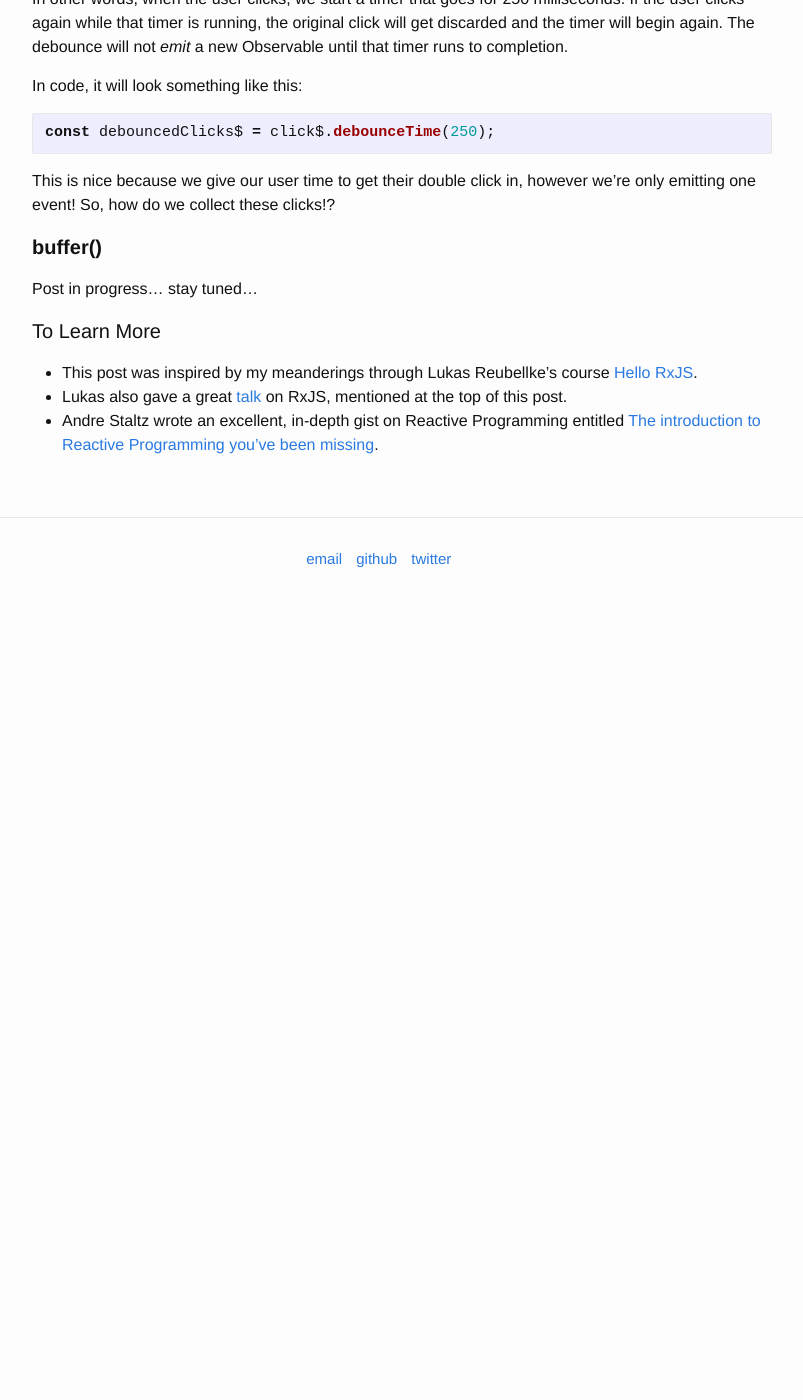
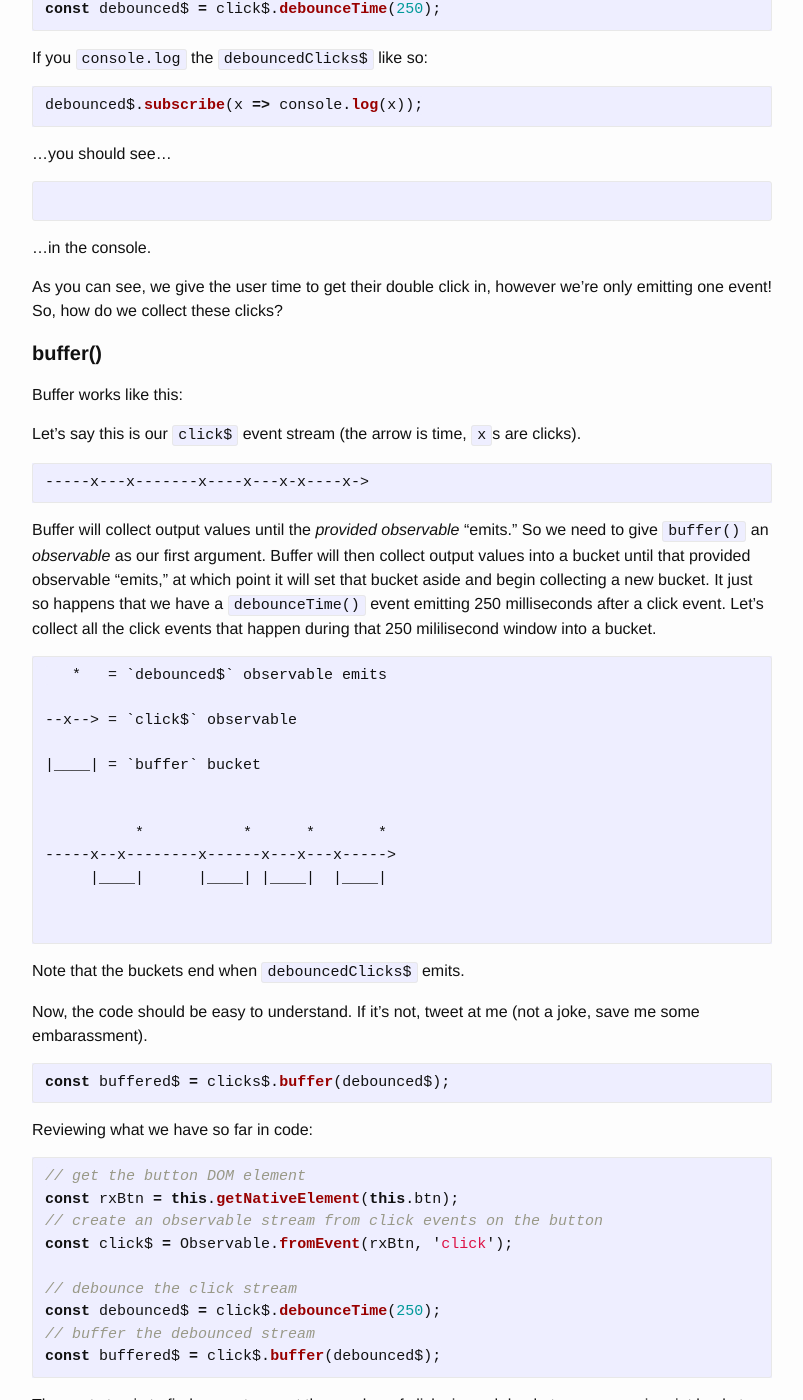
Before and after one commit to vincecampanale/blog, a Jekyll site: the page built from _posts/2017-05-24-learn-rxjs-with-a-button.markdown, in a window 1280 px wide and 1400 px high, scrolled down 2915 px. Shown: the whole window, without its empty margins (238-1041 px from the left). Built offline with Jekyll 4.4.1, drawn with Linux system fonts in a browser that asks for light colours; before the commit the page ends 3545 px from its top, so only the background shows below that; some of the changed text lies outside the part shown.

Commit message:
post(learn rxjs): cover buffer and start map

````diff
--- a/_posts/2017-05-24-learn-rxjs-with-a-button.markdown
+++ b/_posts/2017-05-24-learn-rxjs-with-a-button.markdown
@@ -14,7 +14,7 @@
 
 Clone [this repo](https://github.com/vincecampanale/learn-rxjs-with-a-button) to get the seed locally. You can also `checkout` the `completed` branch to see the end result (along with a bonus feature not covered in this guide 🕵️).
 
-You don't need to know Angular to follow along, just open `src/app/app.component.ts` and you're good to go. There will be a comment in the `ngOnInit()` method in the `AppComponent` class -- replace that comment with the code as I cover it line-by-line. I encourage you to experiment and see what other cool streams you can make as we progress.
+You don't need to know Angular to follow along, just follow the instructions in the README, open `src/app/app.component.ts` and you're good to go. There will be a comment in the `ngOnInit()` method in the `AppComponent` class -- replace that comment with the code as I cover it line-by-line. I encourage you to experiment and see what other cool streams you can make as we progress.
 
 
 <h2>The Button</h2>
@@ -23,14 +23,15 @@
 
 I've also provided it here in case you don't feel like cloning the project and installing / serving it:
 
-    <button #btn md-raised-button color="accent">
-        Button
-    </button>
+```html
+<button #btn md-raised-button color="accent">
+    Button
+</button>
 
-    <div class="container">
-        <h1>{ { messages } }</h1>
-    </div>
-
+<div class="container">
+    <h1>{{ messages }}</h1>
+</div>
+```
 
 As you can see, we have a button and a message.
 
@@ -48,35 +49,34 @@
 ```
 The arrow here represents time, you could think of each `-` as a discrete moment. Let's pretend that this stream represents a button sitting on the screen. As time passes, a user may or may not click on said button. Each `x` indicates that the user has clicked on the button, thus firing a 'click' event.
 
-Here's how you make that arrow diagram with RxJS:
+```javascript
+const rxBtn = this.getNativeElement(this.btn);       // get the button element
+const click$ = Observable.fromEvent(rxBtn, 'click'); // listen for clicks
+```
 
-    const rxBtn = this.getNativeElement(this.btn);       // get the button element
-    const click$ = Observable.fromEvent(rxBtn, 'click'); // listen for clicks
-
-This code reads pretty smoothly. We're creating a click stream, which is an `Observable` (don't worry too much about that for now, but do take a second to think about what an `Observable` is just based on it's name).
+That's not so bad. We're creating a click stream, which is an `Observable` (don't worry too much about that for now, but do take a second to think about what an `Observable` is just based on it's name).
 
 **Note:** A common convention when working with Observable streams is to end your stream variables with `$`. It's basically an abbreviation for "stream" -- e.g. `clickStream` becomes `click$`.
 
 ### RxJS Operators
 
-Operators are the methods that we have access to when working with Observables. RxJS operators encourage *declarative programming*, meaning that instead of telling the computer *how* to do what you want, you just tell it *what* you want.
+Operators are the methods that we have access to when working with Observables. RxJS operators encourage *declarative programming*, meaning that instead of telling the computer *how* to do what you want (i.e. `for` loops), you just tell it *what* you want (i.,e. `map( from this => to that )`).
 
 ##### [Begin Tangent]
 
 A brief example of using *declarative* programming to double the numbers in an array:
 
-    // not declarative :(
-
-    const a = [1, 2, 3];
-    const double = arr => {
-        for ( let i = 0; i < arr.length; i++ ) {
-            arr[i] = arr[i] * 2;
-        }
-        return arr;
+```javascript
+// not declarative :(
+const a = [1, 2, 3];
+const double = arr => {
+    for ( let i = 0; i < arr.length; i++ ) {
+        arr[i] = arr[i] * 2;
     }
-    double(a) // [2, 4, 6]
-
-<br />
+    return arr;
+}
+double(a) // [2, 4, 6]
+```
 
 
 ```javascript
@@ -114,14 +114,78 @@
 
 In code, it will look something like this:
 ```javascript
-const debouncedClicks$ = click$.debounceTime(250);
+const debounced$ = click$.debounceTime(250);
 ```
-This is nice because we give our user time to get their double click in, however we're only emitting one event! So, how do we collect these clicks!?
+
+If you `console.log` the `debouncedClicks$` like so:
+
+```javascript
+debounced$.subscribe(x => console.log(x));
+```
+
+...you should see...
+
+```javscript
+```
+
+...in the console.
+
+As you can see, we give the user time to get their double click in, however we're only emitting one event! So, how do we collect these clicks?
 
 #### **buffer()**
 
+Buffer works like this:
+
+Let's say this is our `click$` event stream (the arrow is time, `x`s are clicks).
+
+```
+-----x---x-------x----x---x-x----x->
+```
+
+Buffer will collect output values until the *provided observable* "emits." So we need to give `buffer()` an *observable* as our first argument. Buffer will then collect output values into a bucket until that provided observable "emits," at which point it will set that bucket aside and begin collecting a new bucket. It just so happens that we have a `debounceTime()` event emitting 250 milliseconds after a click event. Let's collect all the click events that happen during that 250 mililisecond window into a bucket.
+
+```
+   *   = `debounced$` observable emits
+
+--x--> = `click$` observable
+
+|____| = `buffer` bucket
 
 
+          *           *      *       *
+-----x--x--------x------x---x---x----->
+     |____|      |____| |____|  |____|
+
+
+```
+
+Note that the buckets end when `debouncedClicks$` emits.
+
+Now, the code should be easy to understand. If it's not, tweet at me (not a joke, save me some embarassment).
+
+```javascript
+const buffered$ = clicks$.buffer(debounced$);
+```
+
+Reviewing what we have so far in code:
+
+```javascript
+// get the button DOM element
+const rxBtn = this.getNativeElement(this.btn);
+// create an observable stream from click events on the button
+const click$ = Observable.fromEvent(rxBtn, 'click');
+
+// debounce the click stream
+const debounced$ = click$.debounceTime(250);
+// buffer the debounced stream
+const buffered$ = click$.buffer(debounced$);
+```
+
+The next step is to find a way to count the number of clicks in each bucket so we can pinpoint bucket with two clicks.
+
+#### **map()** 🗺
+
+Not to be confused with [`Array.prototype.map()`](https://developer.mozilla.org/en-US/docs/Web/JavaScript/Reference/Global_Objects/Array/map?v=example), this is [`Observable.map()`](http://reactivex.io/documentation/operators/map.html) it does the same thing as `Array.prototype.map()`, but with ~observables~.
 
 Post in progress... stay tuned...
 
````
